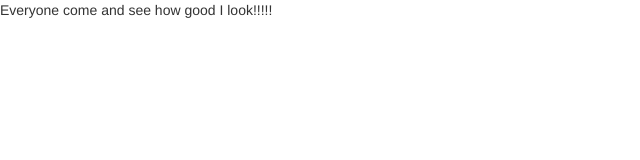
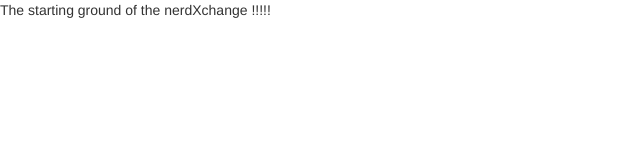
Before and after one commit to philopian/nerdxchange.github.io, a plain HTML site: page index.html in a window 1280 px wide. Shown: the full height of the page, 0-640 px from the left. Drawn offline with nearby package versions, Linux system fonts and the light colour scheme; some packages are replaced by stand-ins of ours.

Commit message:
added a hero-unit

```diff
--- a/index.html
+++ b/index.html
@@ -21,7 +21,10 @@
     myApp.controller('mainController', function($scope) {
 
      // create a message to display in our view
-     $scope.message = 'Everyone come and see how good I look!!!!!';
+     $scope.message = 'The starting ground of the nerdXchange !!!!!';
+
+
+
     });
 
 
@@ -32,7 +35,7 @@
 <body ng-controller="mainController">
 
     <!-- MAIN CONTENT AND INJECTED VIEWS -->
-    <div id="main">
+    <div id="main" class="hero-unit">
      {{ message }}
 
      <!-- angular templating -->
```
